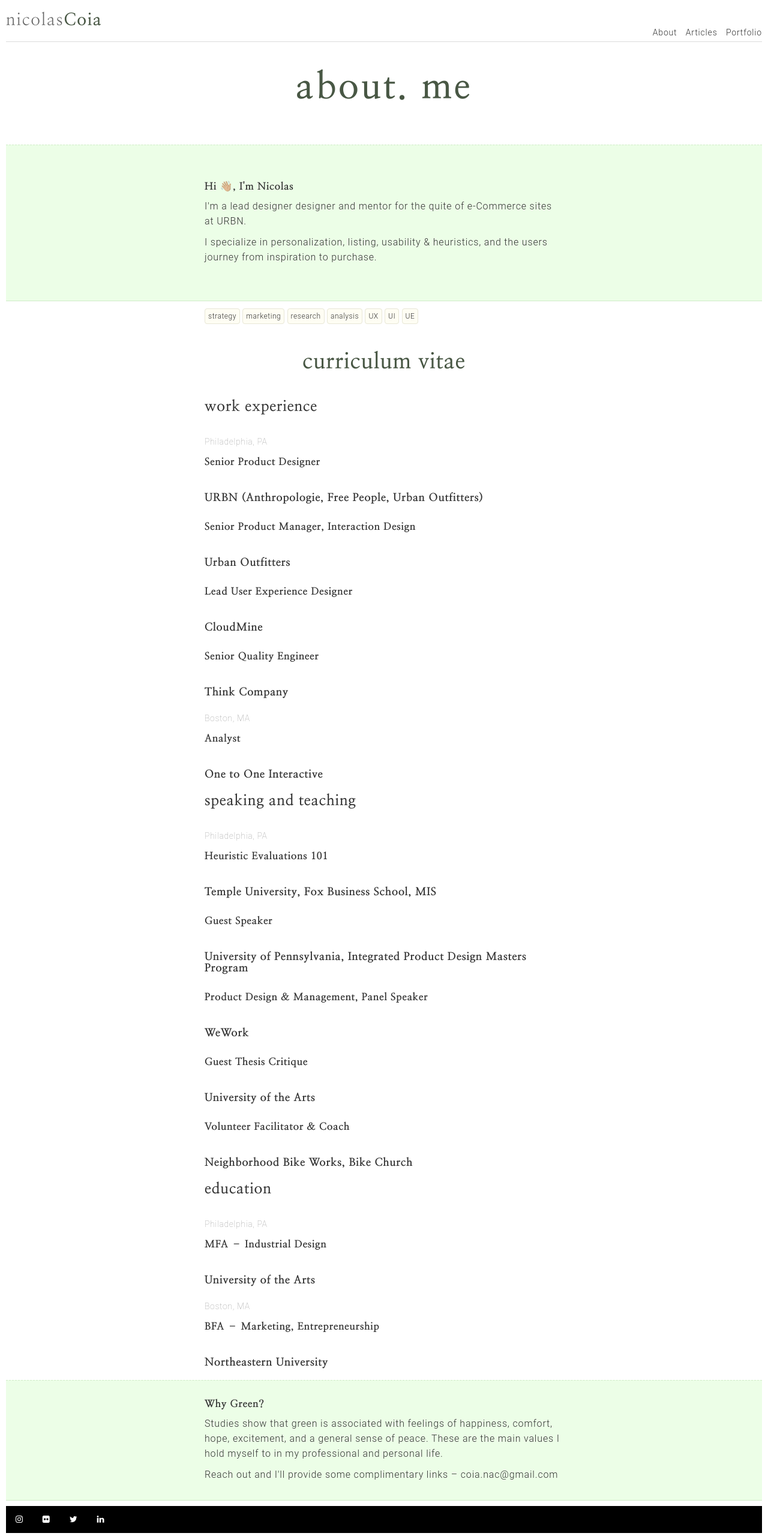
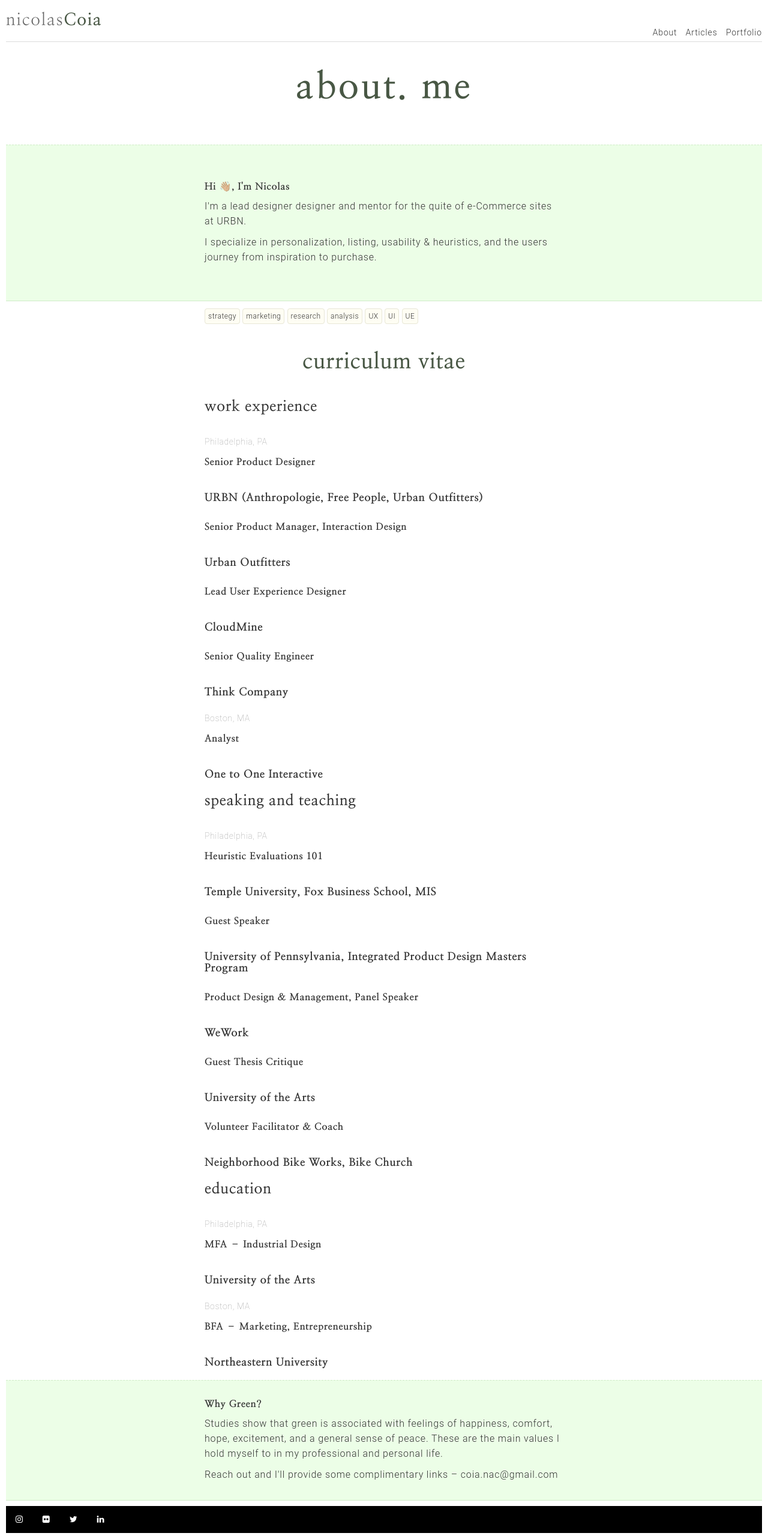
Before and after one commit to dyutibarma/monochrome, a Jekyll site: the page built from about.md, in a window 1280 px wide. Shown: the whole page at 60% size. Built offline with Jekyll 4.4.1, drawn with Linux system fonts in a browser that asks for light colours.

Commit message:
Update typography.scss

```diff
--- a/_sass/typography.scss
+++ b/_sass/typography.scss
@@ -97,7 +97,7 @@
 
 h5 {
 	font-family : "Nanum Myeongjo", serif;
-	font-size: 1.2em; /* 16px */
+	font-size: 16px; /* 16px */
 	font-weight: 800;
 	letter-spacing: 0.75px; /* 0.75px */
 	line-height: 19px; /* 19px */
@@ -236,7 +236,7 @@
 
 h5 {
 	font-family : "Nanum Myeongjo", serif;
-	font-size: 1.2em; /* 16px */
+	font-size: 16px; /* 16px */
 	font-weight: 800;
 	letter-spacing: 0.75px; /* 0.75px */
 	line-height: 19px; /* 19px */
@@ -245,7 +245,7 @@
 
 h6 {
 	font-family : "Nanum Myeongjo", serif;
-	font-size: 1em; /* 14px */
+	font-size: 16px; /* 14px */
 	font-weight: normal;
 	letter-spacing: .65px; /* 0.65px */
 	line-height: 29px; /* 29px */
```
